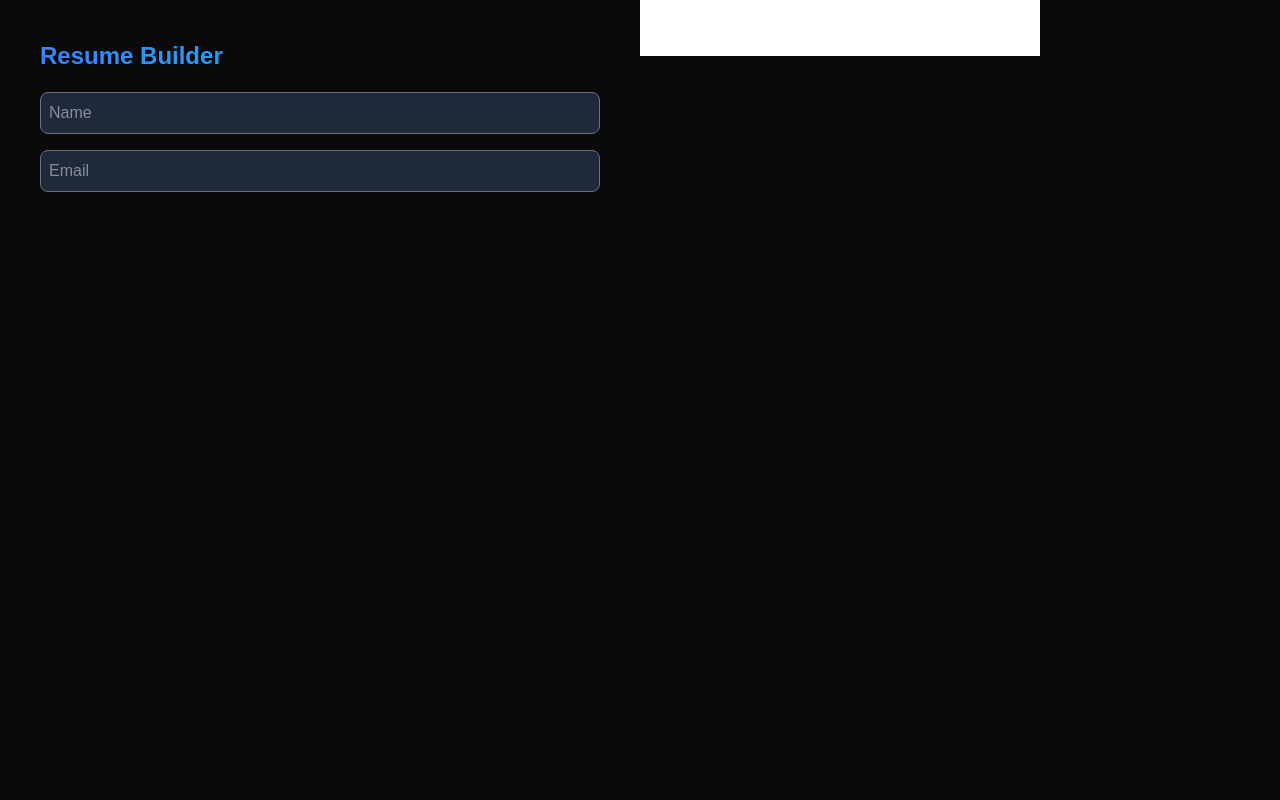
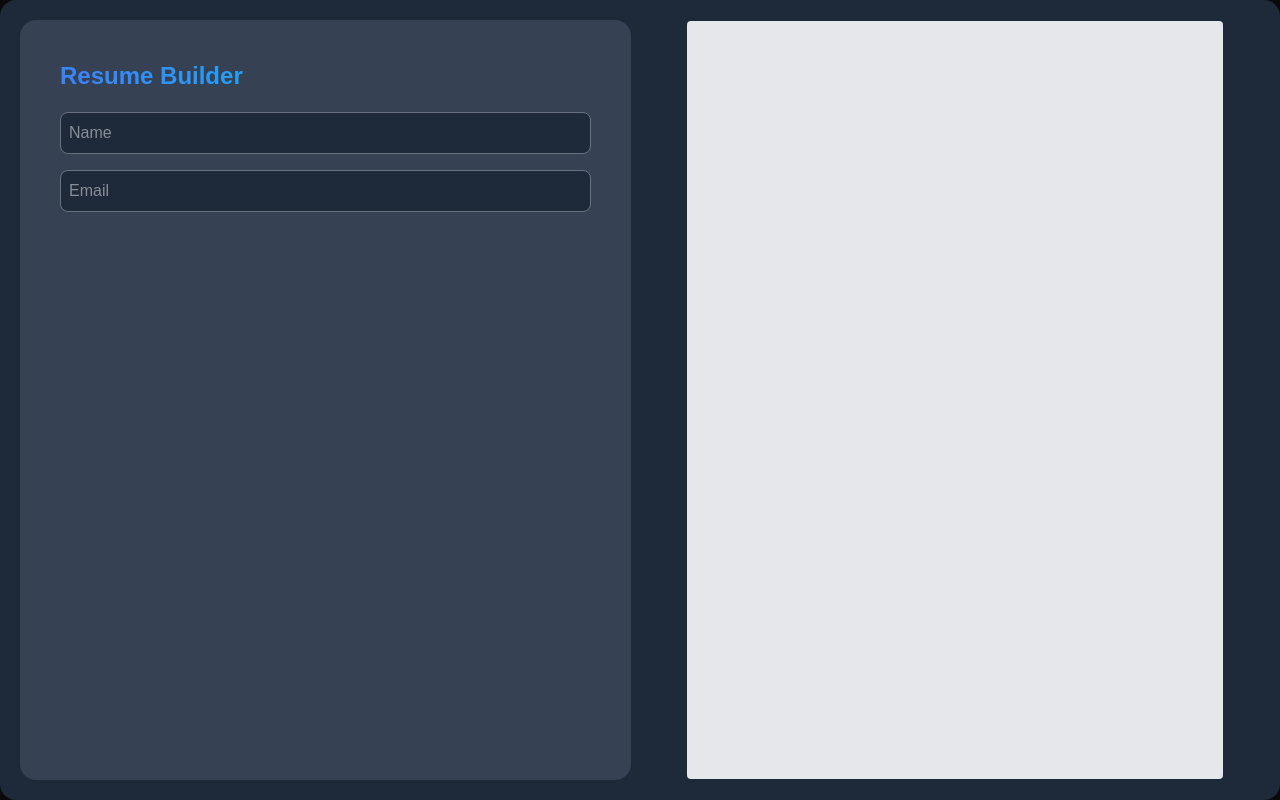
Before and after one commit to MarkDM/resumebuilder, a React (Vite) app: page / in a window 1280 px wide. Built offline with nearby package versions, Linux system fonts and the light colour scheme.

Commit message:
layout development

```diff
--- a/src/App.tsx
+++ b/src/App.tsx
@@ -3,7 +3,7 @@ import ResumeBuilder from './pages/ResumeBuilder'
 
 function App() {
   return (
-    <div>
+    <div className=''>
       <ResumeBuilder/>
     </div>
   )
--- a/src/index.css
+++ b/src/index.css
@@ -62,6 +62,10 @@
   @apply shadow-lg shadow-primary/30 hover:shadow-xl;
 }
 
+.card {
+  @apply rounded-2xl
+}
+
 html {
   margin: 0;
   padding: 0;
--- a/src/pages/ResumeBuilder.tsx
+++ b/src/pages/ResumeBuilder.tsx
@@ -19,13 +19,18 @@ function ResumePreview({ resumeData }: { resumeData: ResumeData }) {
     }, [resumeData]);
 
     return (
-        <div>
-            <div  ref={previewRef} style={{ padding: 24, width: 400,background: "#fff" }}>
-                <h2 style={{ fontWeight: "bold", fontSize: 24 }}>{resumeData.name}</h2>
-                <p style={{ margin: "8px 0" }}>{resumeData.email}</p>
+
+        <div className="aspect-[210/297] w-full max-w-[67vh]">
+            <div
+                ref={previewRef}
+                className="rounded-sm bg-gray-200 w-full h-full p-5"
+            >
+                <h2 className='text-gray-700'>{resumeData.name}</h2>
+                <p>{resumeData.email}</p>
                 <p>{resumeData.message}</p>
             </div>
         </div>
+
     );
 }
 
@@ -45,8 +50,8 @@ function ResumeBuilder() {
     };
 
     return (
-        <div className='w-full h-screen flex flex-col md:flex-row'>
-            <div className='md:w-[50%] h-full p-10'>
+        <div className='w-full h-screen flex flex-col md:flex-row card p-5 bg-gray-800'>
+            <div className='md:w-[50%] h-full p-10 bg-gray-700 card'>
                 <h3 className='text-2xl font-bold mb-5 text-app-gradient'>Resume Builder</h3>
                 <form className='space-y-4'>
                     <input className='input' name="name" placeholder="Name" onChange={handleChange} />
@@ -54,7 +59,7 @@ function ResumeBuilder() {
                 </form>
             </div>
 
-            <div className='md:w-[50%] h-full'>
+            <div className='md:mt-0 mt-5 md:w-[50%] ml-5 flex justify-center items-center'>
                 <ResumePreview resumeData={resumeData} />
             </div>
         </div>
```
Also changed, not shown: inspiration.png (added).
